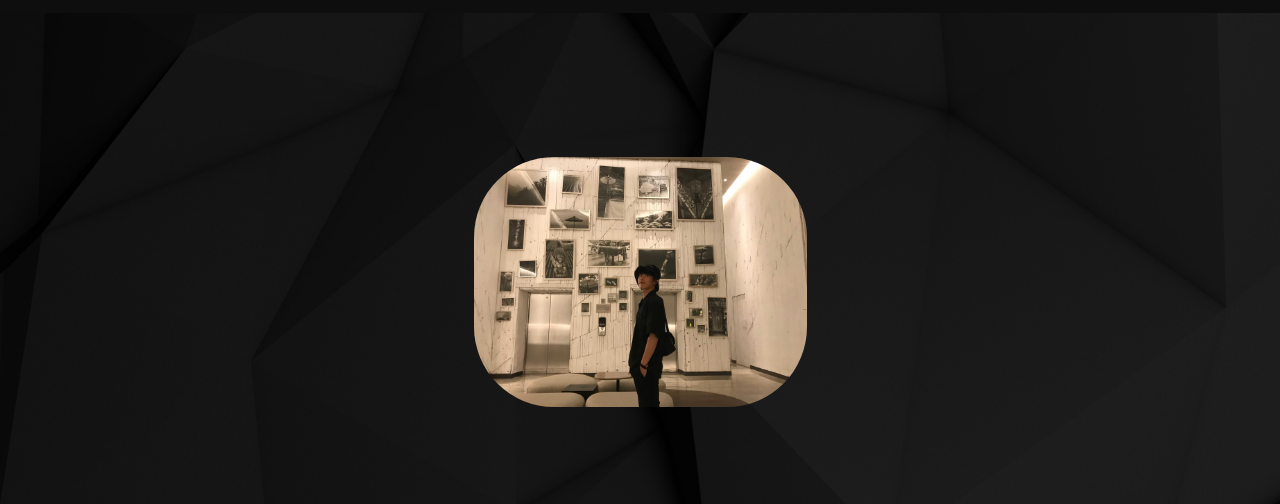
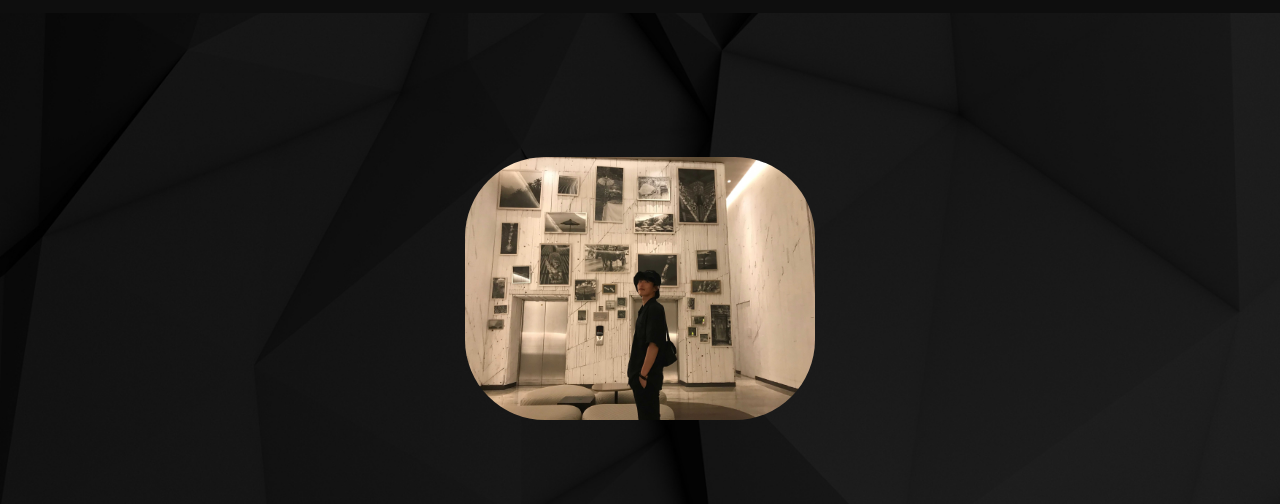
Before and after one commit to qhdep587/portfolio, a website with bundled scripts: page index.html in a window 1280 px wide. Shown: the part 91-595 px from the top of the page. Built offline with nearby package versions, Linux system fonts and the light colour scheme.

Commit message:
Update index.html

```diff
--- a/index.html
+++ b/index.html
@@ -52,7 +52,7 @@
     <div class="container d-flex align-items-center flex-column">
       <br><br>
       <!-- Masthead Avatar Image -->
-      <img class="masthead-avatar mb-5" src="img/dy.jpg"  style="border-radius: 80px; width: 30%; alt="me">
+      <img class="masthead-avatar mb-5" src="img/dy.jpg"  style="border-radius: 80px; width: 350px; alt="me">
 
       <br>
       <br><br>
```
